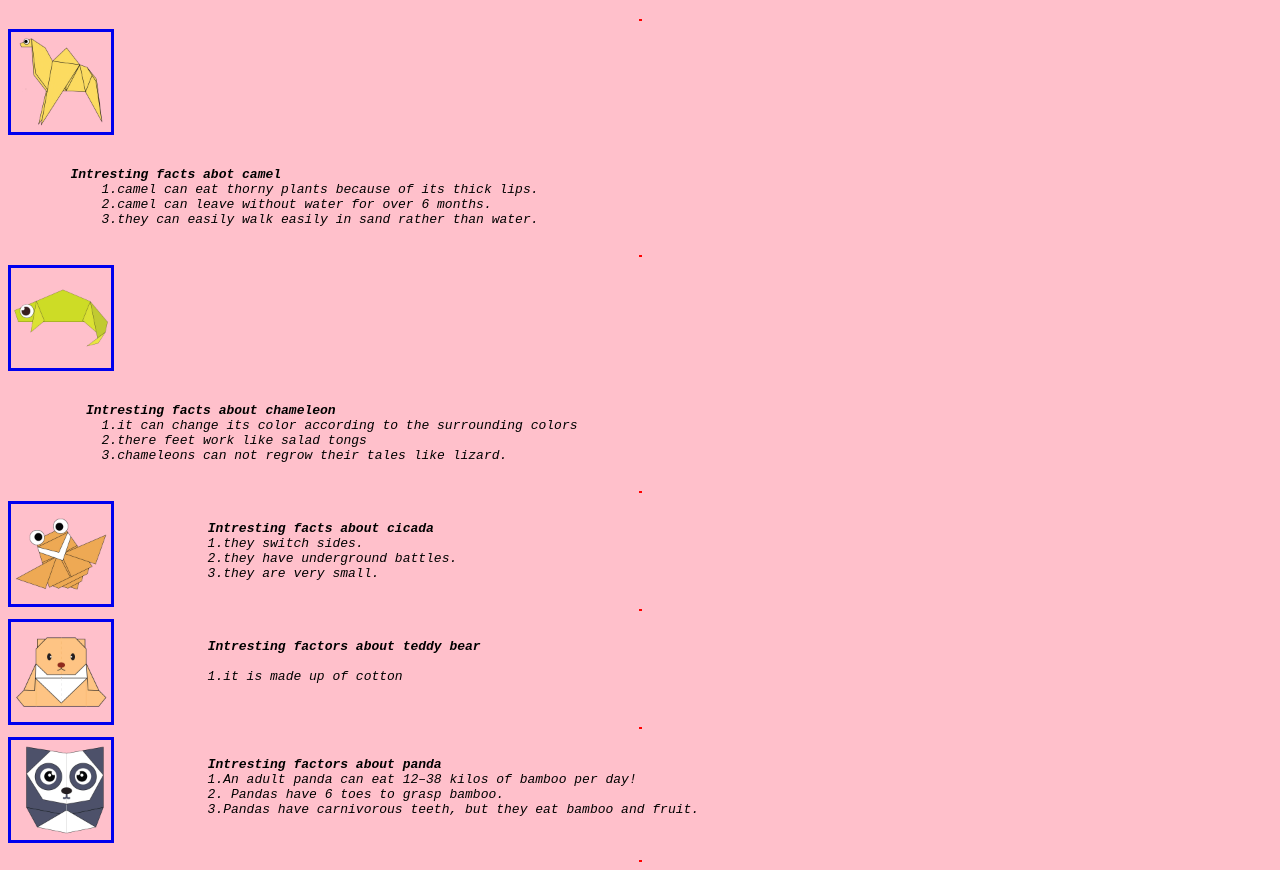
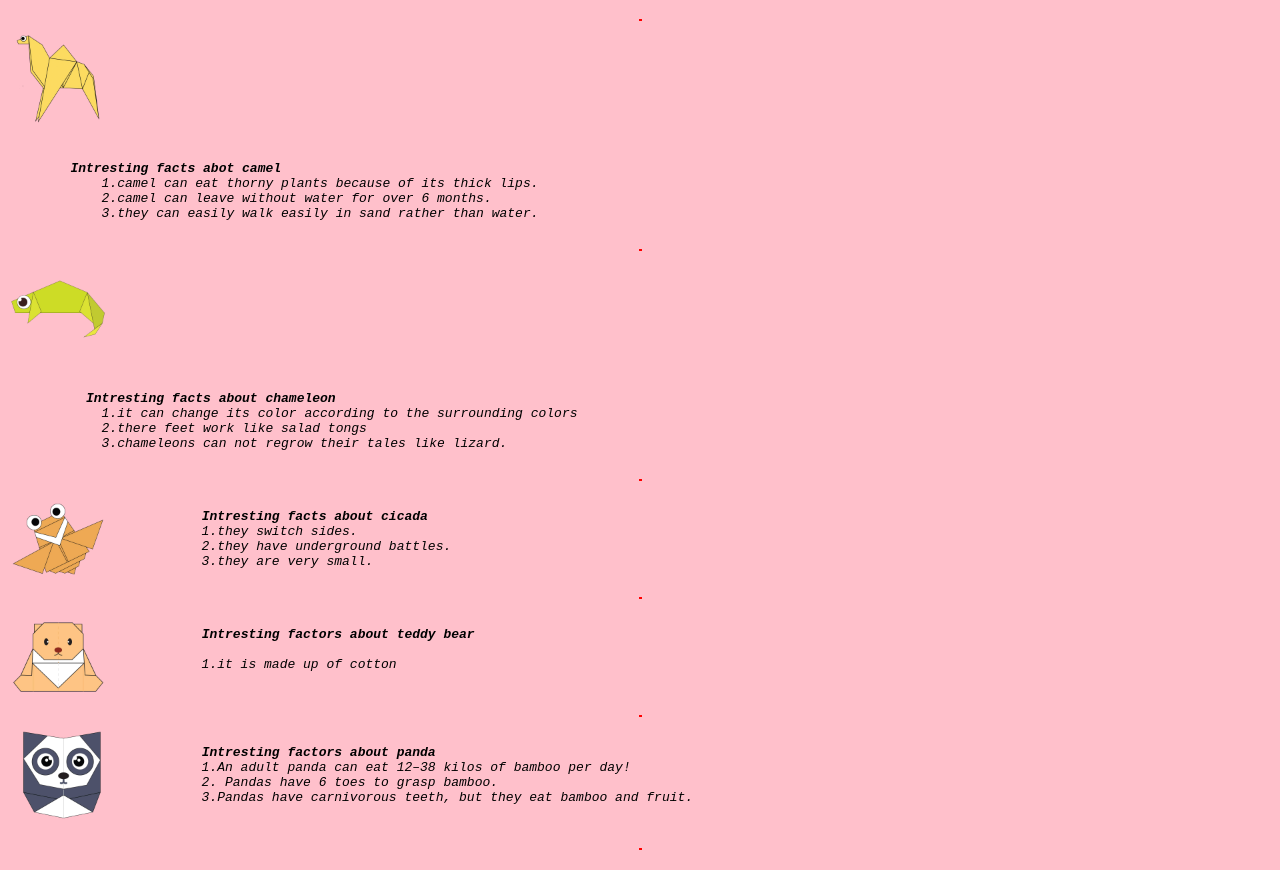
Before and after one commit to suveer1/c50, a plain HTML site: page index.html in a window 1280 px wide. Shown: the part 61-931 px from the top of the page. Drawn offline with Linux system fonts and the light colour scheme.

Commit message:
Update style.css

```diff
--- a/style.css
+++ b/style.css
@@ -1,9 +1,7 @@
 h1{
     color: orangered;
 }
-img{
-   border: solid;
-}
+
 body{
     background-color:pink;
 }
```
